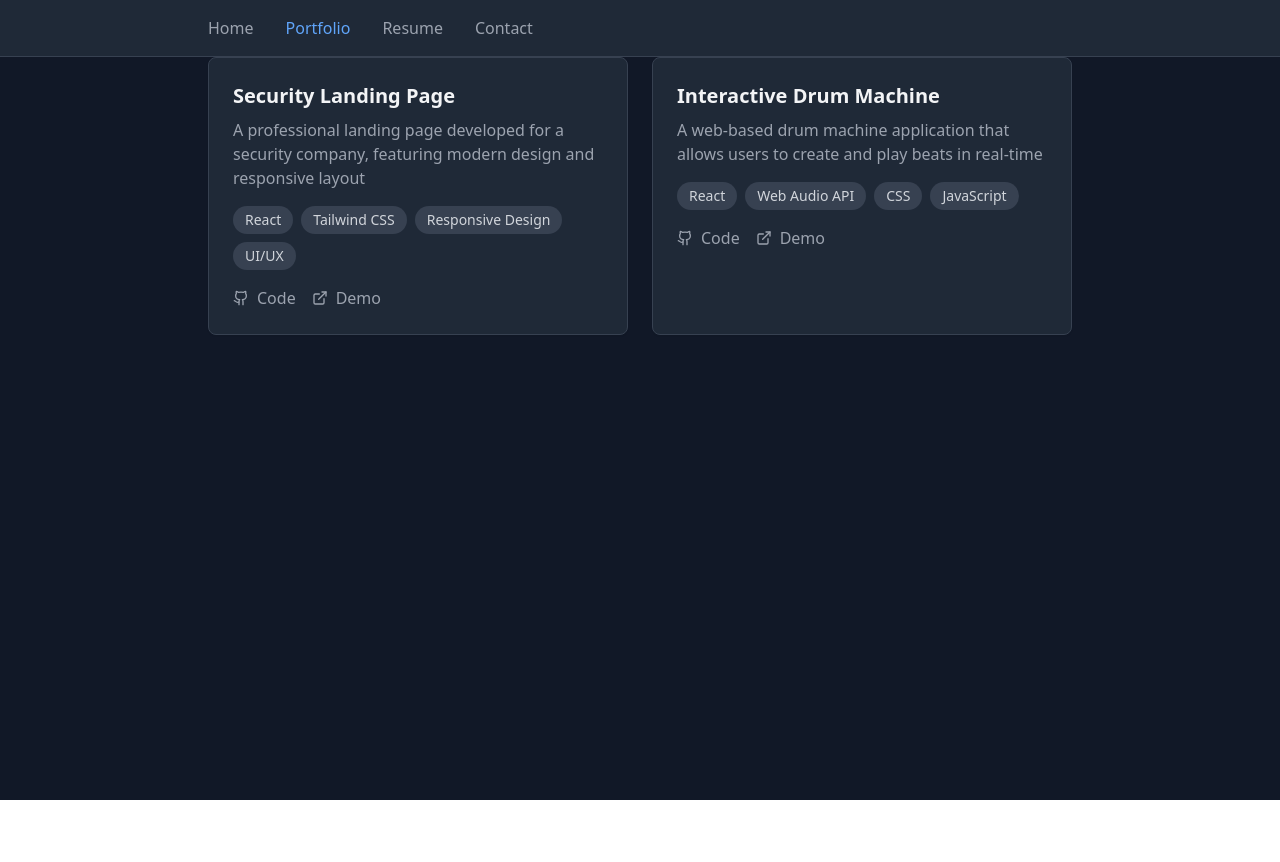
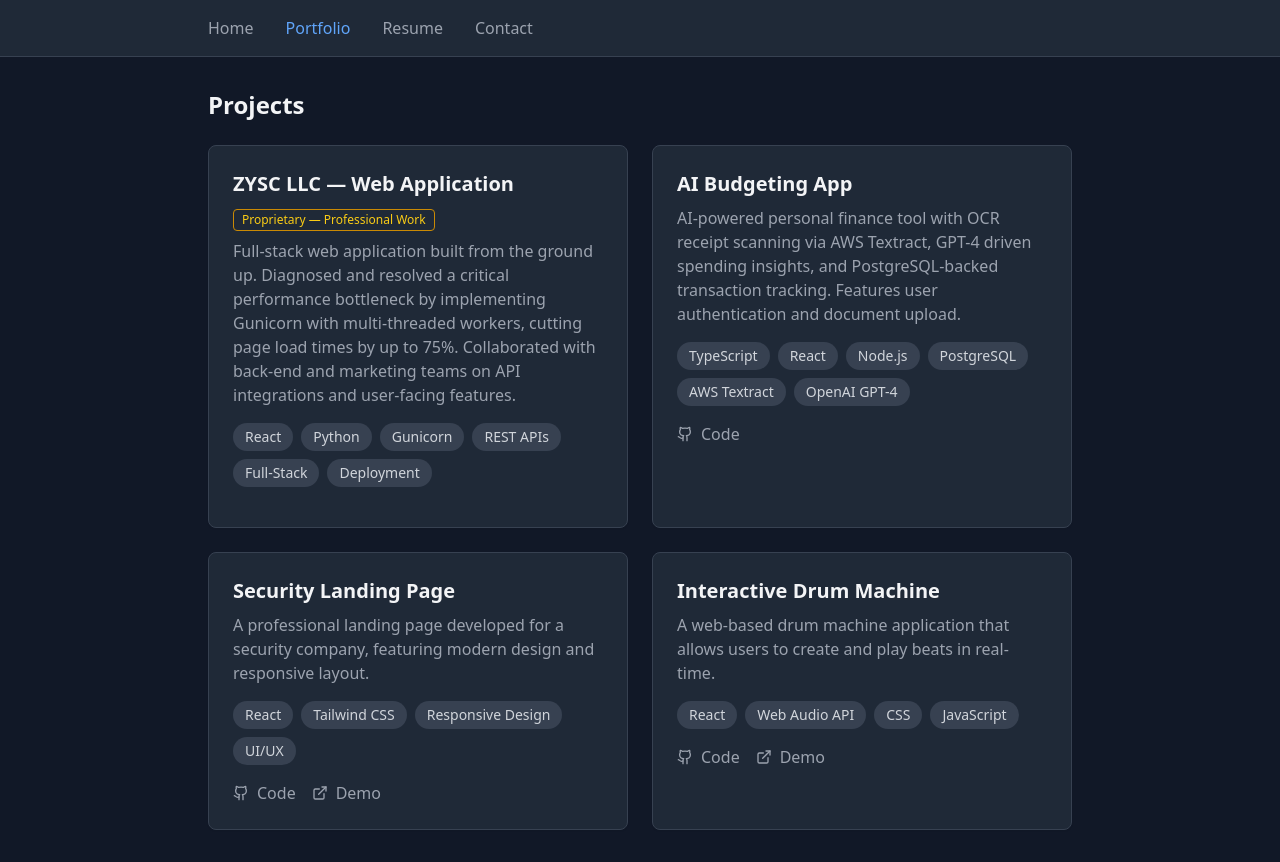
Before and after one commit to AaronM0710/portfolio-website, a React (Vite) app: page / in a window 1280 px wide. Both pictures are taken after a click on the button "Portfolio". Before the commit the page ends 800 px from the top, so only its background shows below. Built offline with nearby package versions, Linux system fonts and the light colour scheme.

Commit message:
Add ZYSC LLC and AI Budgeting App to projects

```diff
--- a/src/App.jsx
+++ b/src/App.jsx
@@ -18,19 +18,34 @@ const App = () => {
 
   const projects = [
     {
+      title: "ZYSC LLC — Web Application",
+      description: "Full-stack web application built from the ground up. Diagnosed and resolved a critical performance bottleneck by implementing Gunicorn with multi-threaded workers, cutting page load times by up to 75%. Collaborated with back-end and marketing teams on API integrations and user-facing features.",
+      technologies: ["React", "Python", "Gunicorn", "REST APIs", "Full-Stack", "Deployment"],
+      github: null,
+      demo: null,
+      note: "Proprietary — Professional Work",
+    },
+    {
+      title: "AI Budgeting App",
+      description: "AI-powered personal finance tool with OCR receipt scanning via AWS Textract, GPT-4 driven spending insights, and PostgreSQL-backed transaction tracking. Features user authentication and document upload.",
+      technologies: ["TypeScript", "React", "Node.js", "PostgreSQL", "AWS Textract", "OpenAI GPT-4"],
+      github: "https://github.com/AaronM0710/ai-budgeting-app",
+      demo: null,
+    },
+    {
       title: "Security Landing Page",
-      description: "A professional landing page developed for a security company, featuring modern design and responsive layout",
+      description: "A professional landing page developed for a security company, featuring modern design and responsive layout.",
       technologies: ["React", "Tailwind CSS", "Responsive Design", "UI/UX"],
       github: "https://github.com/AaronM0710/security-landing",
-      demo: "https://demo1.example.com"
+      demo: "https://aaronm0710.github.io/security-landing/",
     },
     {
       title: "Interactive Drum Machine",
-      description: "A web-based drum machine application that allows users to create and play beats in real-time",
+      description: "A web-based drum machine application that allows users to create and play beats in real-time.",
       technologies: ["React", "Web Audio API", "CSS", "JavaScript"],
-      github: "https://github.com/project2",
-      demo: "https://demo2.example.com"
-    }
+      github: "https://github.com/AaronM0710/FCC-drum-machine",
+      demo: "https://www.youtube.com/watch?v=dQw4w9WgXcQ",
+    },
   ];
 
   const renderHome = () => (
@@ -85,10 +100,17 @@ const App = () => {
   );
 
   const renderPortfolio = () => (
+    <div className="py-8">
+      <h2 className="text-2xl font-bold text-gray-100 mb-6">Projects</h2>
       <div className="grid grid-cols-1 md:grid-cols-2 gap-6">
         {projects.map((project, index) => (
-        <div key={index} className="border border-gray-700 rounded-lg p-6 bg-gray-800 shadow-sm hover:shadow-md transition-shadow">
+          <div key={index} className="border border-gray-700 rounded-lg p-6 bg-gray-800 shadow-sm hover:shadow-lg hover:border-gray-500 transition-all duration-200">
             <h3 className="text-xl font-semibold mb-2 text-gray-100">{project.title}</h3>
+            {project.note && (
+              <span className="inline-block text-xs text-yellow-400 border border-yellow-600 rounded px-2 py-0.5 mb-2">
+                {project.note}
+              </span>
+            )}
             <p className="text-gray-400 mb-4">{project.description}</p>
             <div className="flex flex-wrap gap-2 mb-4">
               {project.technologies.map((tech, i) => (
@@ -98,17 +120,22 @@ const App = () => {
               ))}
             </div>
             <div className="flex space-x-4">
-            <a href={project.github} className="flex items-center space-x-2 text-gray-400 hover:text-gray-200">
+              {project.github && (
+                <a href={project.github} target="_blank" rel="noopener noreferrer" className="flex items-center space-x-2 text-gray-400 hover:text-gray-200">
                   <Github size={16} />
                   <span>Code</span>
                 </a>
-            <a href={project.demo} className="flex items-center space-x-2 text-gray-400 hover:text-gray-200">
+              )}
+              {project.demo && (
+                <a href={project.demo} target="_blank" rel="noopener noreferrer" className="flex items-center space-x-2 text-gray-400 hover:text-gray-200">
                   <ExternalLink size={16} />
                   <span>Demo</span>
                 </a>
+              )}
             </div>
           </div>
         ))}
+      </div>
     </div>
   );
 
```
Lines whose indentation alone changed are shown as unchanged.
